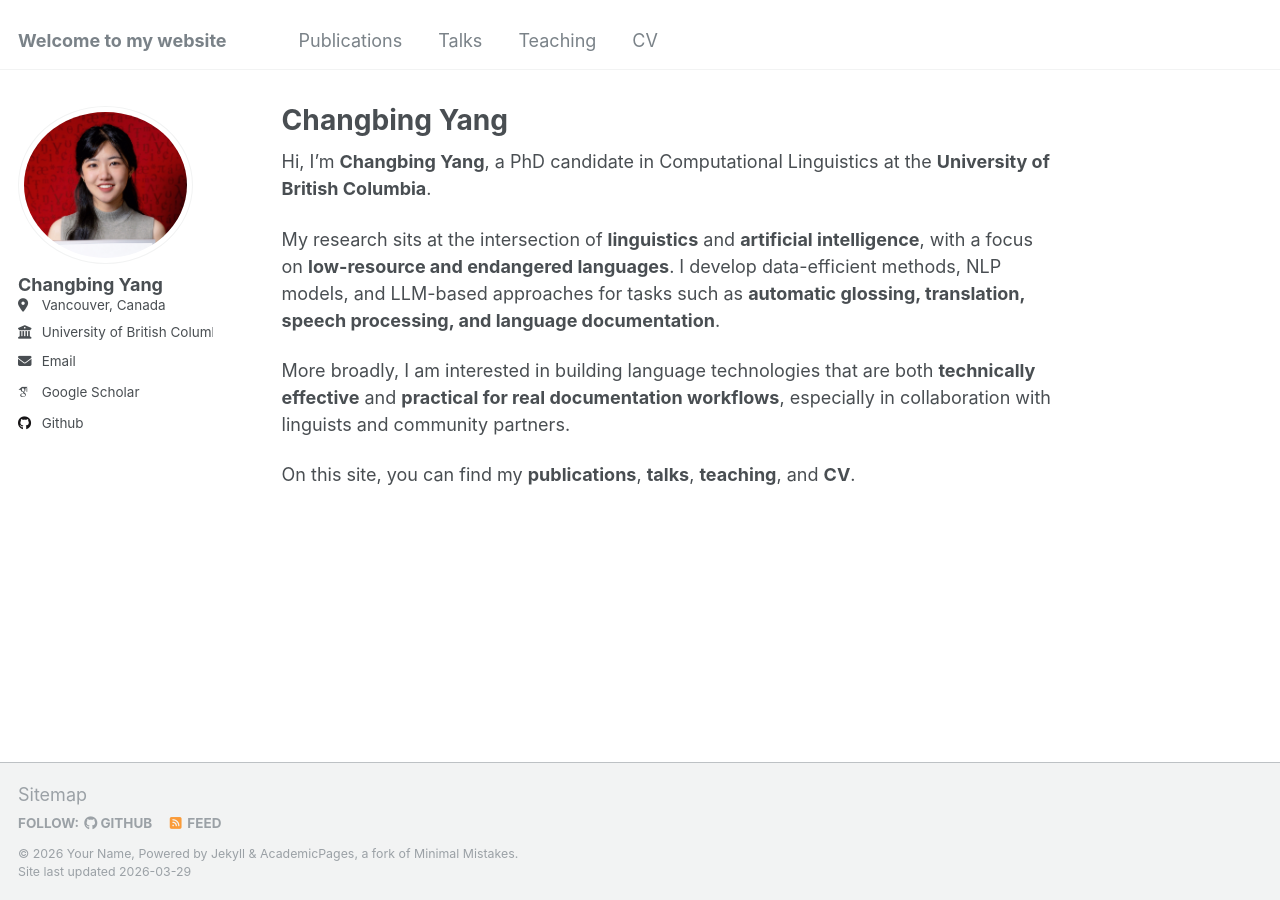
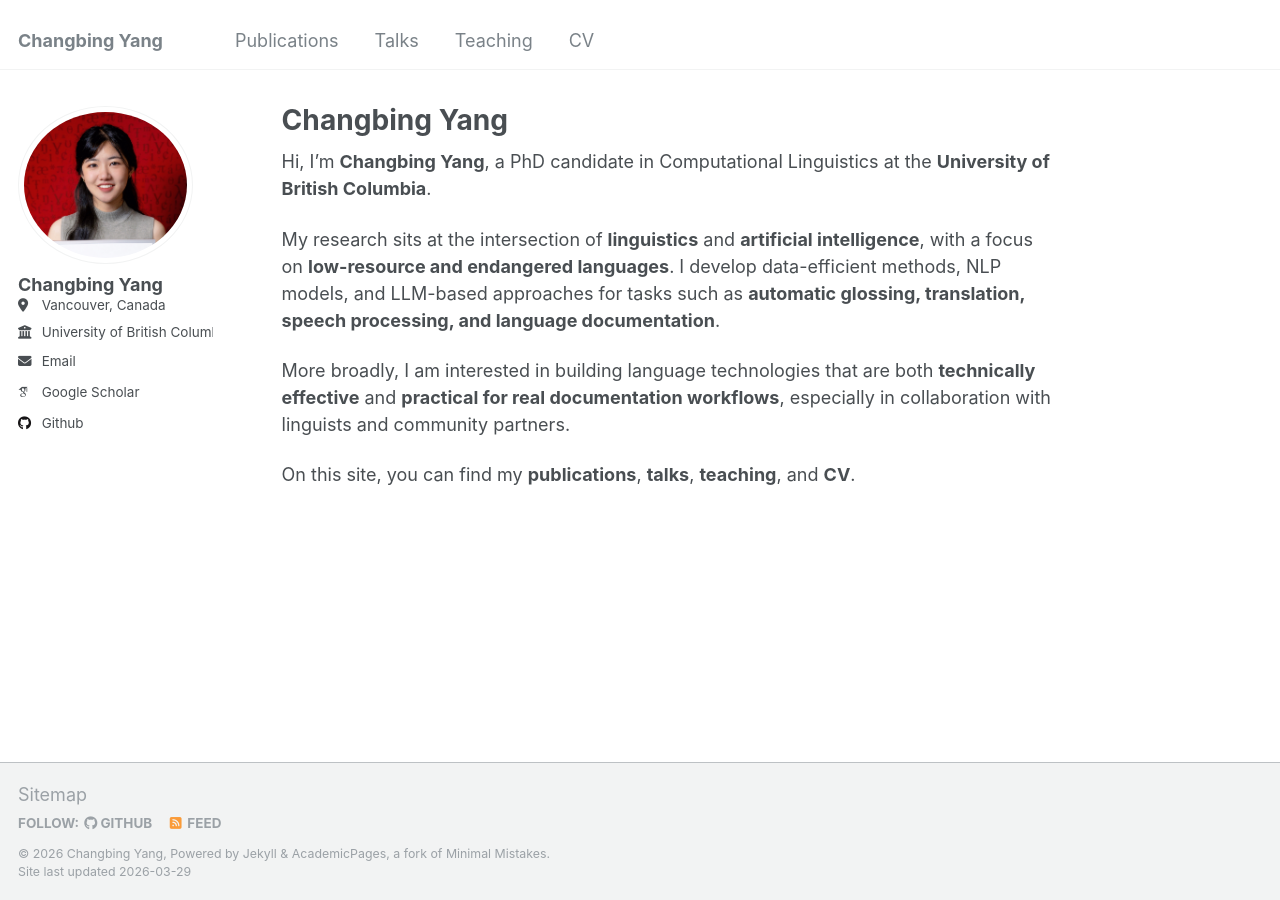
Before and after one commit to changbingY/changbingY.github.io, a Jekyll site: the page built from index.md, in a window 1280 px wide. Built offline with Jekyll 4.4.1, drawn with Linux system fonts in a browser that asks for light colours; some web fonts are replaced; a file with an impossible date is left out.

Commit message:
Update _config.yml

```diff
--- a/_config.yml
+++ b/_config.yml
@@ -8,13 +8,10 @@
 
 # Basic Site Settings
 locale                   : "en-US"
-title                    : "Welcome to my website"
-title_separator          : "-"
-name                     : &name "Your Name"
-description              : &description "personal description"
-url                      : https://changbingy.github.io/ # the base hostname & protocol for your site e.g. "https://mmistakes.github.io"
-baseurl                  : "" # the subpath of your site, e.g. "/blog"
-repository               : "academicpages/academicpages.github.io"
+title : "Changbing Yang"
+name : &name "Changbing Yang"
+description : &description "PhD candidate in Computational Linguistics at UBC working on low-resource language technology, LLMs, and language documentation."
+repository : "changbingY/changbingY.github.io"
 
 # Site Author - The following control what appear as part of the author content on the side bar.
 #               If a field is blank the icon and link will not appear, otherwise it will be shown.
```
